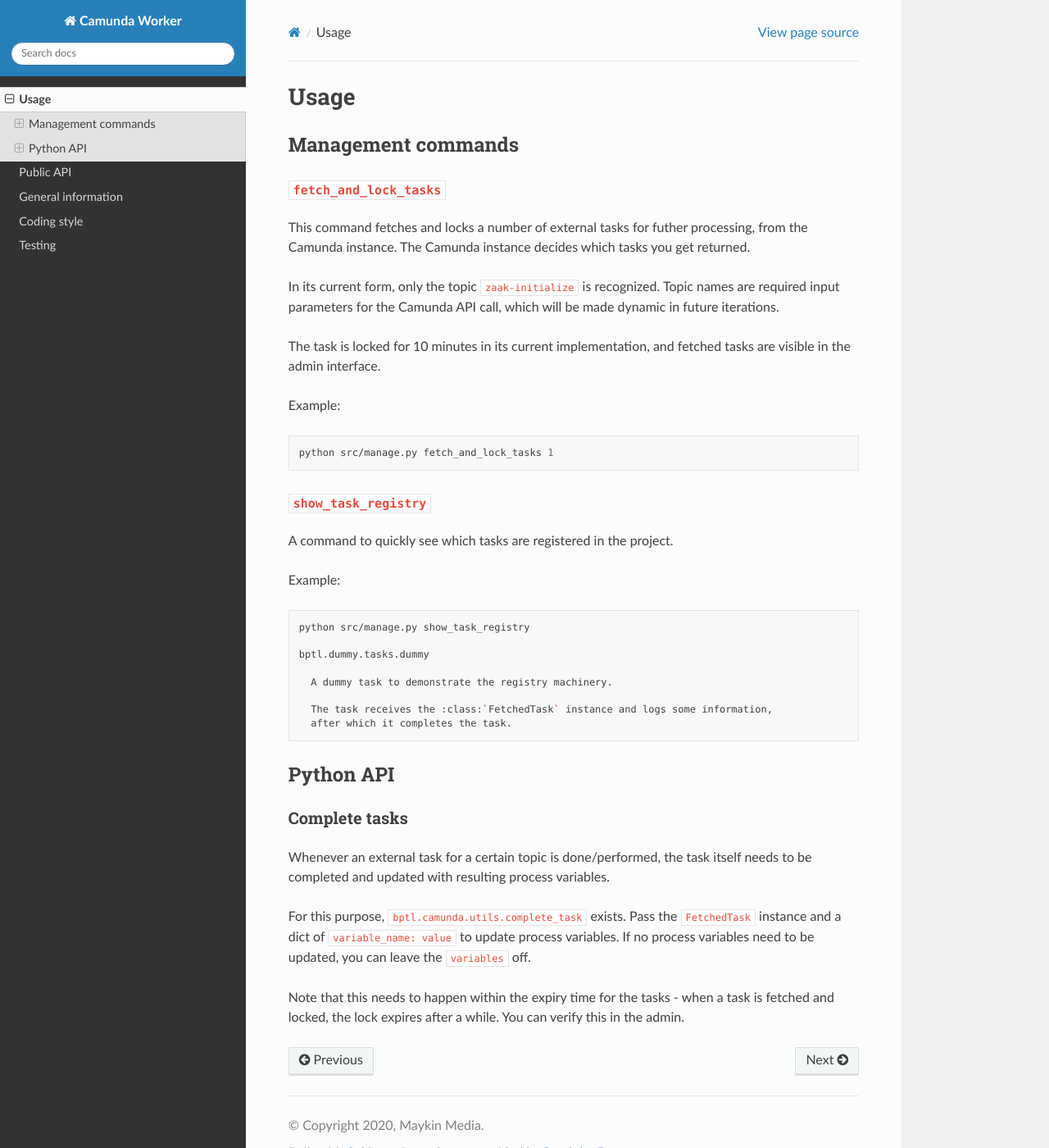
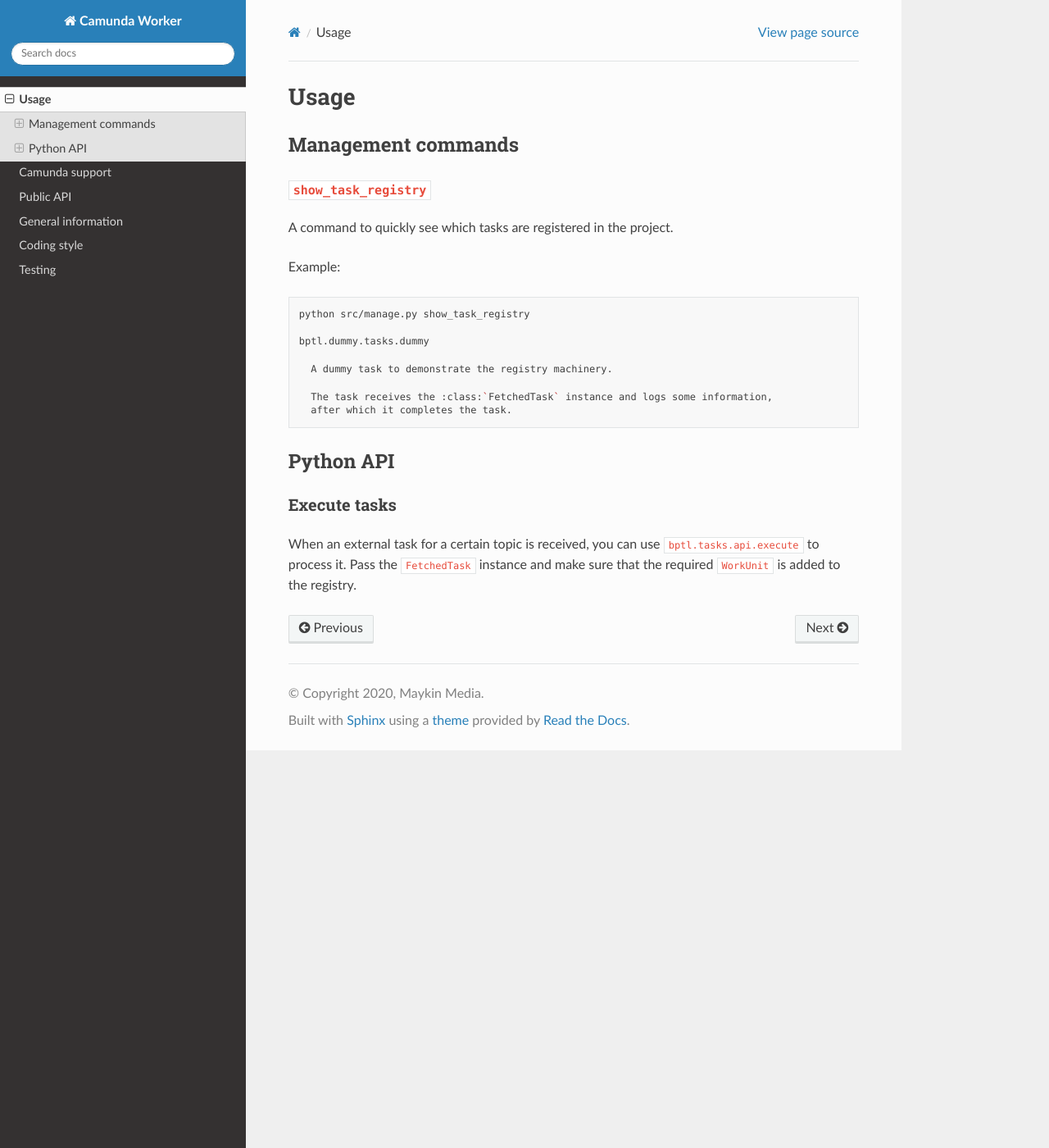
Before and after one commit to GemeenteUtrecht/bptl, a Sphinx documentation site: the page built from doc/usage.rst, in a window 1280 px wide and 1400 px high. Shown: the whole window at 82% size. Built offline with Sphinx 7.4.7 and the Read the Docs theme 2.0.0, drawn with Linux system fonts in a browser that asks for light colours.

Commit message:
separate camunda doc from usage page

```diff
--- a/doc/index.rst
+++ b/doc/index.rst
@@ -10,7 +10,7 @@
 |build-status| |black|
 
 A webapplication to configure and run worker units to process tasks from external
-engines.
+engines. Currently it supports Camunda `external tasks`_ .
 
 Developed by `Maykin Media B.V.`_ for Gemeente Utrecht.
 
--- a/doc/usage.rst
+++ b/doc/usage.rst
@@ -4,25 +4,6 @@
 
 Management commands
 ===================
-
-``fetch_and_lock_tasks``
-------------------------
-
-This command fetches and locks a number of external tasks for futher processing, from
-the Camunda instance. The Camunda instance decides which tasks you get returned.
-
-In its current form, only the topic ``zaak-initialize`` is recognized. Topic names are
-required input parameters for the Camunda API call, which will be made dynamic in
-future iterations.
-
-The task is locked for 10 minutes in its current implementation, and fetched tasks are
-visible in the admin interface.
-
-Example:
-
-.. code-block:: bash
-
-    python src/manage.py fetch_and_lock_tasks 1
 
 ``show_task_registry``
 ----------------------
@@ -48,16 +29,9 @@
 
 .. TODO Use sphinx-autodoc for this
 
-Complete tasks
+Execute tasks
 --------------
 
-Whenever an external task for a certain topic is done/performed, the task itself
-needs to be completed and updated with resulting process variables.
-
-For this purpose, ``bptl.camunda.utils.complete_task`` exists. Pass
-the ``FetchedTask`` instance and a dict of ``variable_name: value`` to update
-process variables. If no process variables need to be updated, you can leave the
-``variables`` off.
-
-Note that this needs to happen within the expiry time for the tasks - when a task is
-fetched and locked, the lock expires after a while. You can verify this in the admin.
+When an external task for a certain topic is received, you can use ``bptl.tasks.api.execute``
+to process it. Pass the ``FetchedTask`` instance and make sure that the required ``WorkUnit``
+is added to the registry.
```
Also changed, not shown: other parts of doc/index.rst (+1 -0 lines), doc/camunda.rst (added, +44 -0 lines).
